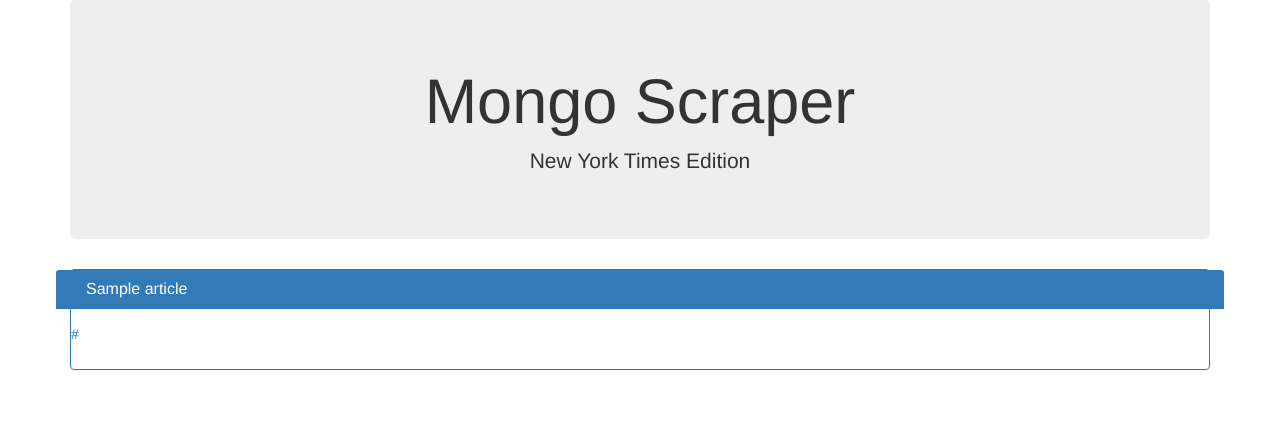
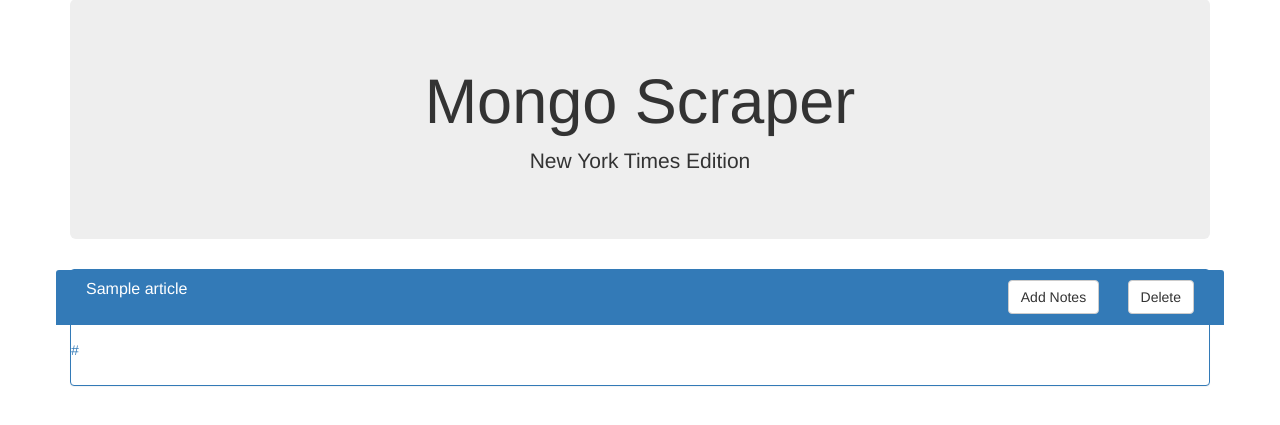
Before and after one commit to aricci1024/News-That-s-Fit-to-Scrape, a Node server app: template views/saved.handlebars in a window 1280 px wide. Shown: the part 83-508 px from the top of the page. Run offline with Node 20, Linux system fonts and the light colour scheme; the template is opened without the code that fills it: values that come from a table or form of the project are taken from there, others are empty; tables that the repository leaves empty hold one stand-in row (values such as "Sample post"); some libraries are stand-ins or nearby versions.

Commit message:
save page basics down

```diff
--- a/views/index.handlebars
+++ b/views/index.handlebars
@@ -51,7 +51,7 @@
           <div class="row">
             <div class="col-xs-12>">
               <div class="panel-body">
-                <p><a href="{{this.link}}"  target="_blank">{{this.link}}</a></p>
+                <p><a href="{{this.link}}" target="_blank">{{this.link}}</a></p>
               </div>
             </div>
           </div>
--- a/views/saved.handlebars
+++ b/views/saved.handlebars
@@ -39,17 +39,19 @@
             <div class="col-xs-6">
               <h3 class="panel-title pull-left">{{this.title}}</h3>
             </div>
-            <div class="col-xs-3">
-
+            <div class="col-xs-5">
+              <button id="modalbutton" type="submit" class="btn btn-default pull-right" data-toggle="modal" data-id={{this.id}} data-target="#myModal">Add Notes</button>
             </div>
-            <div class="col-xs-3">
-
+            <div class="col-xs-1">
+              <form action="/delete/{{this.id}}?_method=DELETE method="POST"">
+                <button type="submit" class="btn btn-default pull-right">Delete</button>
+              </form>
             </div>
           </div>
           <div class="row">
             <div class="col-xs-12>">
               <div class="panel-body">
-                <p><a href="{{this.link}}"  target="_blank">{{this.link}}</a></p>
+                <p><a href="{{this.link}}" target="_blank">{{this.link}}</a></p>
               </div>
             </div>
           </div>
```
